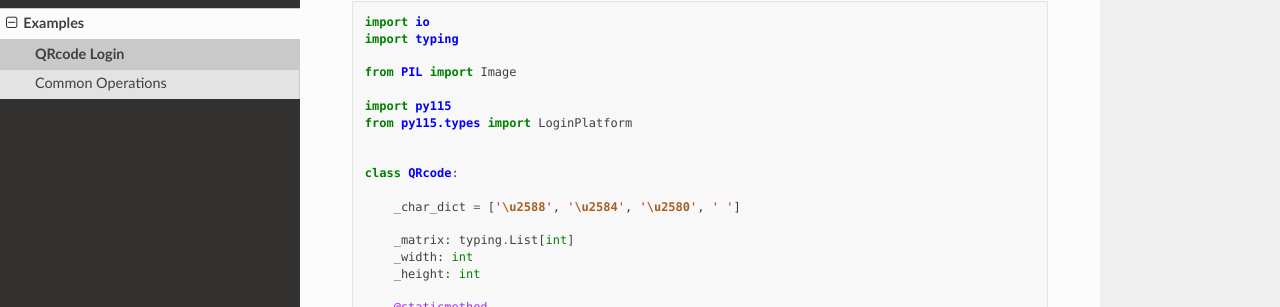
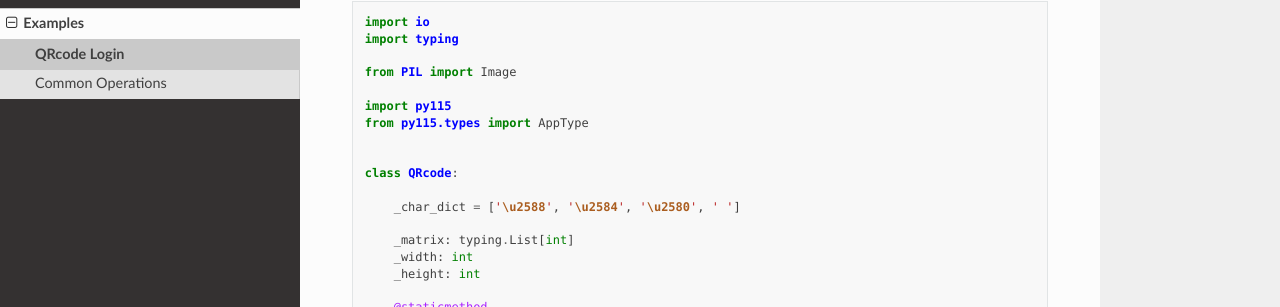
Before and after one commit to deadblue/py115, a Sphinx documentation site: the page built from docs/example.qrcode.rst, in a window 1280 px wide and 1400 px high. Shown: the part 159-466 px from the top of the window. Built offline with Sphinx 7.4.7 and the Read the Docs theme 2.0.0, drawn with Linux system fonts in a browser that asks for light colours.

Commit message:
Fix exmaple code.

```diff
--- a/docs/example.qrcode.rst
+++ b/docs/example.qrcode.rst
@@ -10,7 +10,7 @@
     from PIL import Image
 
     import py115
-    from py115.types import LoginPlatform
+    from py115.types import AppType
 
 
     class QRcode:
@@ -89,7 +89,7 @@
         cloud = py115.connect()
 
         print('Start QRcode login ...')
-        session = cloud.qrcode_login(LoginPlatform.Linux)
+        session = cloud.qrcode_login(AppType.Linux)
         qr = QRcode(io.BytesIO(session.image_data))
 
         print(f'Please scan QRcode: \n{qr.to_ascii()}')
```
